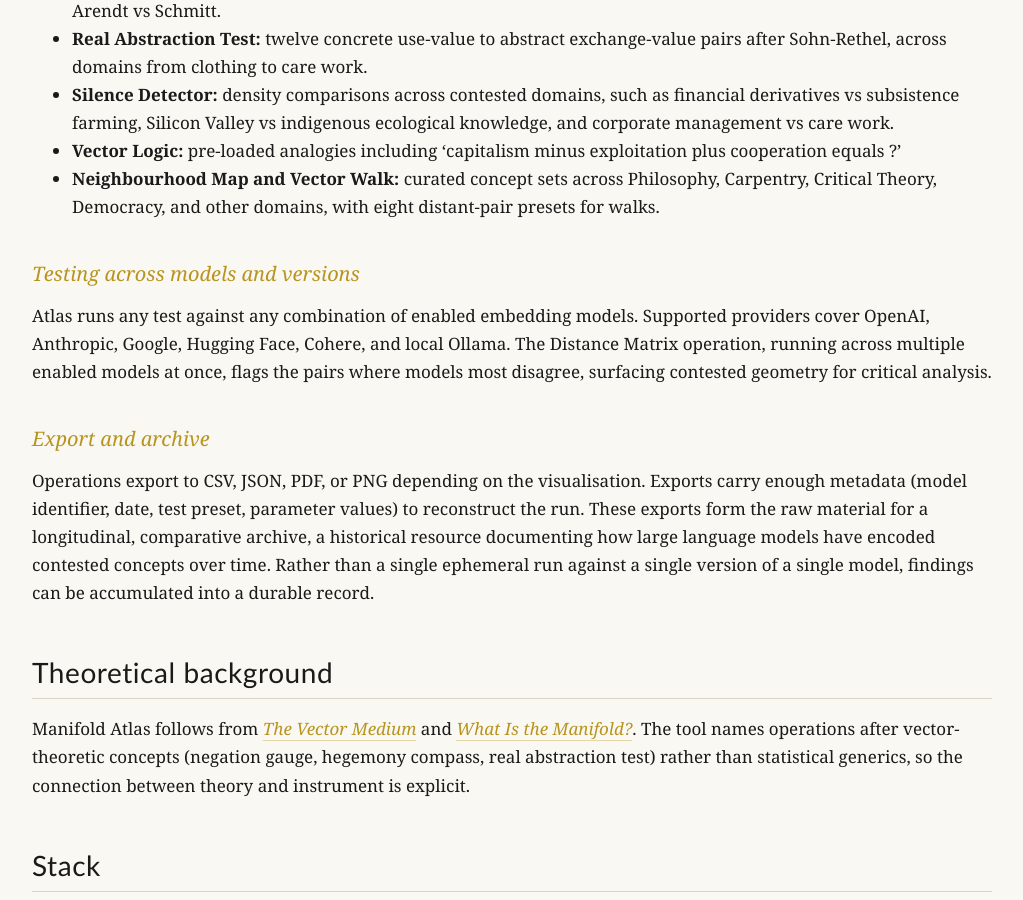
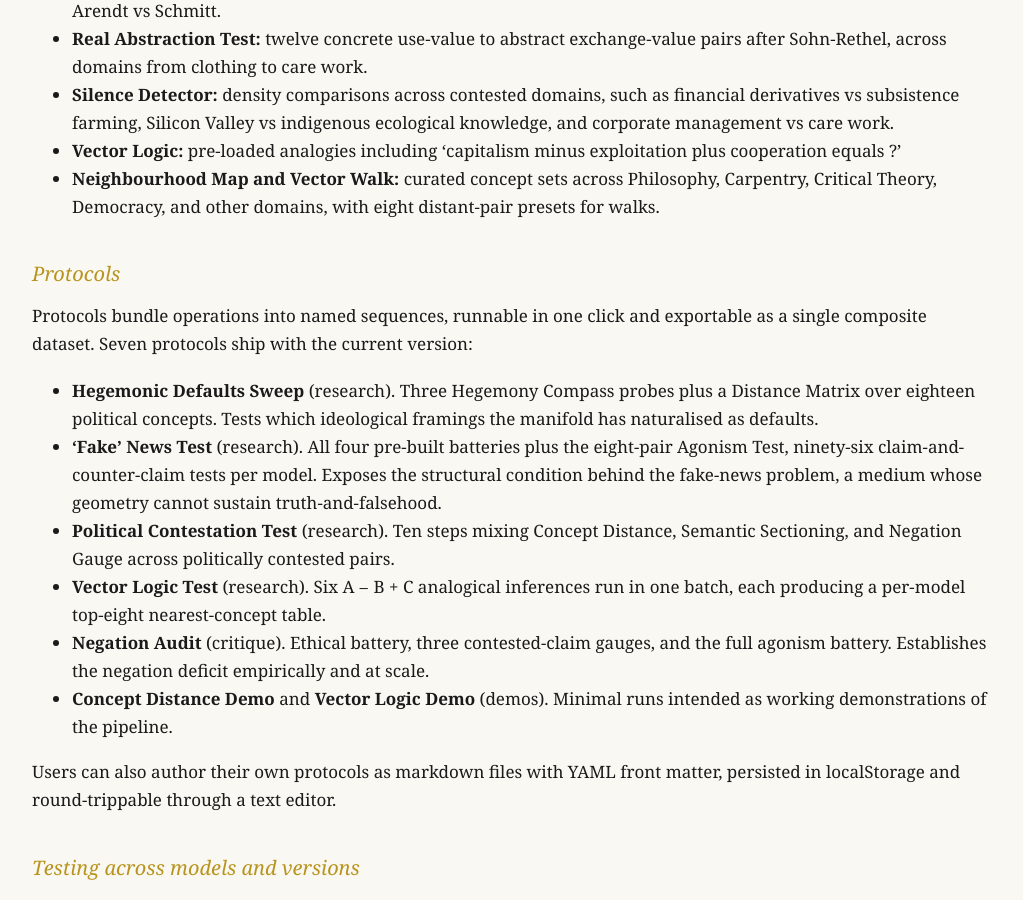
Before and after one commit to vector-lab-tools/vector-lab-tools.github.io, a Jekyll site: the page built from tools/manifold-atlas.md, in a window 1280 px wide and 900 px high, scrolled down 2092 px. Shown: the whole window, without its empty margins (128-1151 px from the left). Built offline with Jekyll 4.4.1, drawn with Linux system fonts in a browser that asks for light colours.

Commit message:
Manifold Atlas deep dive: add Protocols subsection
Seven protocols ship with v1.1.0: Hegemonic Defaults Sweep, 'Fake'
News Test, Political Contestation Test, Vector Logic Test, Negation
Audit, and the two demos (Concept Distance, Vector Logic). Note that
users can author their own protocols as markdown files with YAML front
matter.

Supported-by: Claude

```diff
--- a/tools/manifold-atlas.md
+++ b/tools/manifold-atlas.md
@@ -59,6 +59,19 @@ Representative items in the library:
 - **Vector Logic:** pre-loaded analogies including ‘capitalism minus exploitation plus cooperation equals ?’
 - **Neighbourhood Map and Vector Walk:** curated concept sets across Philosophy, Carpentry, Critical Theory, Democracy, and other domains, with eight distant-pair presets for walks.
 
+### Protocols
+
+Protocols bundle operations into named sequences, runnable in one click and exportable as a single composite dataset. Seven protocols ship with the current version:
+
+- **Hegemonic Defaults Sweep** (research). Three Hegemony Compass probes plus a Distance Matrix over eighteen political concepts. Tests which ideological framings the manifold has naturalised as defaults.
+- **'Fake' News Test** (research). All four pre-built batteries plus the eight-pair Agonism Test, ninety-six claim-and-counter-claim tests per model. Exposes the structural condition behind the fake-news problem, a medium whose geometry cannot sustain truth-and-falsehood.
+- **Political Contestation Test** (research). Ten steps mixing Concept Distance, Semantic Sectioning, and Negation Gauge across politically contested pairs.
+- **Vector Logic Test** (research). Six A − B + C analogical inferences run in one batch, each producing a per-model top-eight nearest-concept table.
+- **Negation Audit** (critique). Ethical battery, three contested-claim gauges, and the full agonism battery. Establishes the negation deficit empirically and at scale.
+- **Concept Distance Demo** and **Vector Logic Demo** (demos). Minimal runs intended as working demonstrations of the pipeline.
+
+Users can also author their own protocols as markdown files with YAML front matter, persisted in localStorage and round-trippable through a text editor.
+
 ### Testing across models and versions
 
 Atlas runs any test against any combination of enabled embedding models. Supported providers cover OpenAI, Anthropic, Google, Hugging Face, Cohere, and local Ollama. The Distance Matrix operation, running across multiple enabled models at once, flags the pairs where models most disagree, surfacing contested geometry for critical analysis.
```
